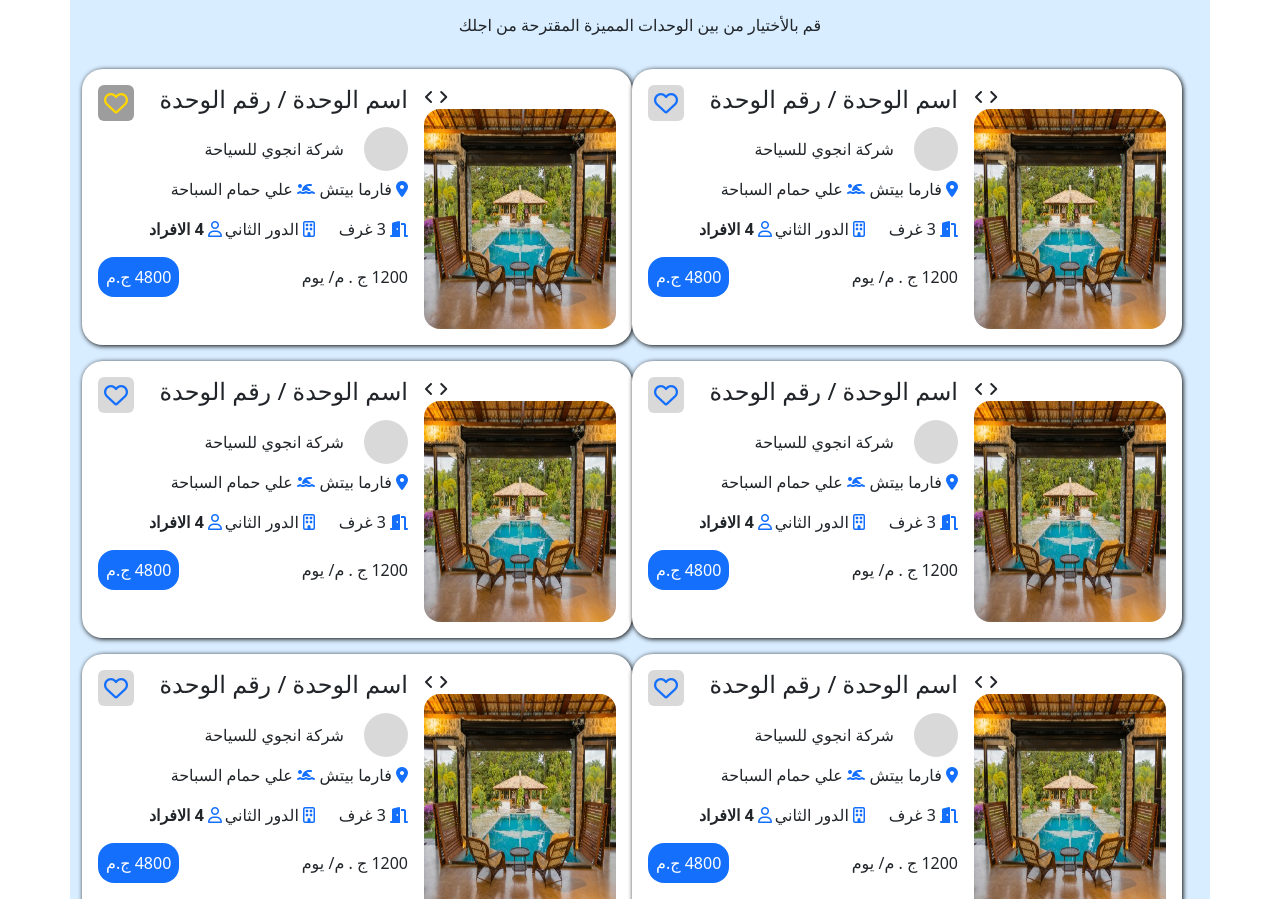
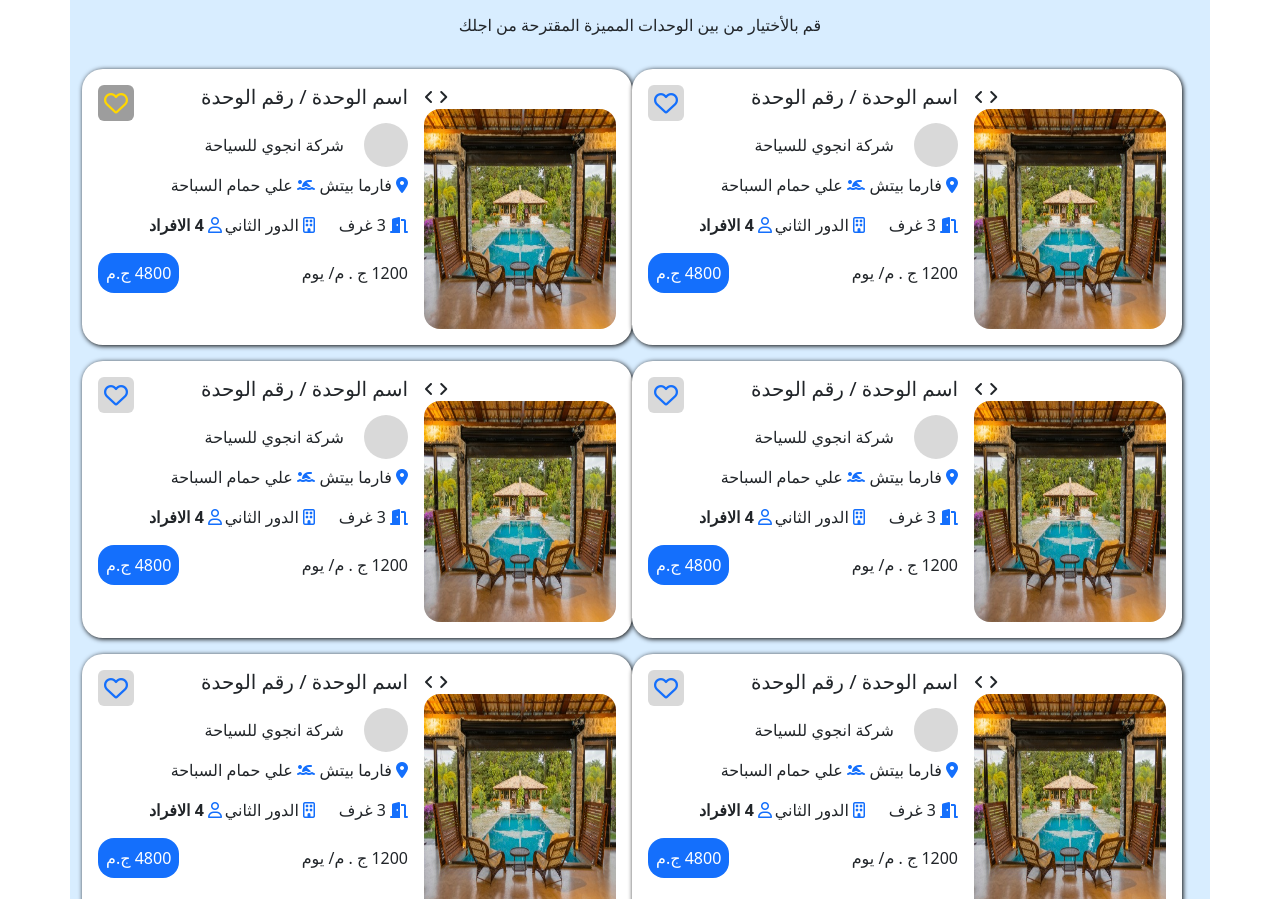
Before and after one commit to AbdElmoniem2003/Jorra, a plain HTML site: page index.html in a window 1280 px wide. Shown: the part 1348-2247 px from the top of the page. Drawn offline with Linux system fonts and the light colour scheme.

Commit message:
Update index.html

```diff
--- a/index.html
+++ b/index.html
@@ -135,7 +135,7 @@
                     <div class="unit bg-white p-3 d-flex gap-3">
                         <div class="content text-end d-flex flex-column position-relative">
                             <i class="favorite fa-regular active fa-heart"></i>
-                            <h1 class="fs-4 name">اسم الوحدة / رقم الوحدة</h1>
+                            <h1 class="fs-5 name">اسم الوحدة / رقم الوحدة</h1>
                             <div class="company position-relative">شركة انجوي للسياحة
                                 <span class="d-block position-absolute"></span>
                             </div>
@@ -177,7 +177,7 @@
                     <div class="unit bg-white p-3 d-flex gap-3">
                         <div class="content text-end d-flex flex-column position-relative">
                             <i class="favorite fa-regular fa-heart"></i>
-                            <h1 class="fs-4 name">اسم الوحدة / رقم الوحدة</h1>
+                            <h1 class="fs-5 name">اسم الوحدة / رقم الوحدة</h1>
                             <div class="company position-relative">شركة انجوي للسياحة
                                 <span class="d-block position-absolute"></span>
                             </div>
@@ -219,7 +219,7 @@
                     <div class="unit bg-white p-3 d-flex gap-3">
                         <div class="content text-end d-flex flex-column position-relative">
                             <i class="favorite fa-regular fa-heart"></i>
-                            <h1 class="fs-4 name">اسم الوحدة / رقم الوحدة</h1>
+                            <h1 class="fs-5 name">اسم الوحدة / رقم الوحدة</h1>
                             <div class="company position-relative">شركة انجوي للسياحة
                                 <span class="d-block position-absolute"></span>
                             </div>
@@ -261,7 +261,7 @@
                     <div class="unit bg-white p-3 d-flex gap-3">
                         <div class="content text-end d-flex flex-column position-relative">
                             <i class="favorite fa-regular fa-heart"></i>
-                            <h1 class="fs-4 name">اسم الوحدة / رقم الوحدة</h1>
+                            <h1 class="fs-5 name">اسم الوحدة / رقم الوحدة</h1>
                             <div class="company position-relative">شركة انجوي للسياحة
                                 <span class="d-block position-absolute"></span>
                             </div>
@@ -303,7 +303,7 @@
                     <div class="unit bg-white p-3 d-flex gap-3">
                         <div class="content text-end d-flex flex-column position-relative">
                             <i class="favorite fa-regular fa-heart"></i>
-                            <h1 class="fs-4 name">اسم الوحدة / رقم الوحدة</h1>
+                            <h1 class="fs-5 name">اسم الوحدة / رقم الوحدة</h1>
                             <div class="company position-relative">شركة انجوي للسياحة
                                 <span class="d-block position-absolute"></span>
                             </div>
@@ -345,7 +345,7 @@
                     <div class="unit bg-white p-3 d-flex gap-3">
                         <div class="content text-end d-flex flex-column position-relative">
                             <i class="favorite fa-regular fa-heart"></i>
-                            <h1 class="fs-4 name">اسم الوحدة / رقم الوحدة</h1>
+                            <h1 class="fs-5 name">اسم الوحدة / رقم الوحدة</h1>
                             <div class="company position-relative">شركة انجوي للسياحة
                                 <span class="d-block position-absolute"></span>
                             </div>
```
